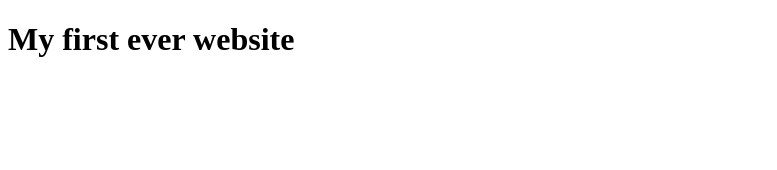
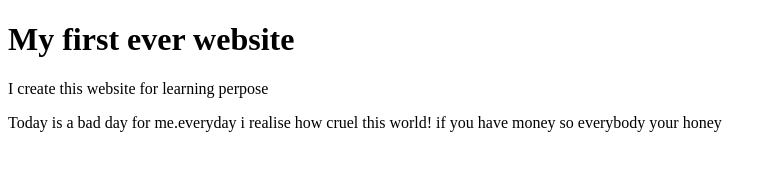
Before and after one commit to sazzad13/my-first-work, a plain HTML site: page index.html in a window 1280 px wide. Shown: the whole page, without its empty margins (0-777 px from the left). Drawn offline with Linux system fonts and the light colour scheme.

Commit message:
bitter truth

```diff
--- a/index.html
+++ b/index.html
@@ -8,5 +8,7 @@
 </head>
 <body>
     <h1>My first ever website</h1>
+    <p>I create this website for learning perpose</p>
+    <p>Today is a bad day for me.everyday i realise how cruel this world! if you have money so everybody your honey</p>
 </body>
 </html>
```
